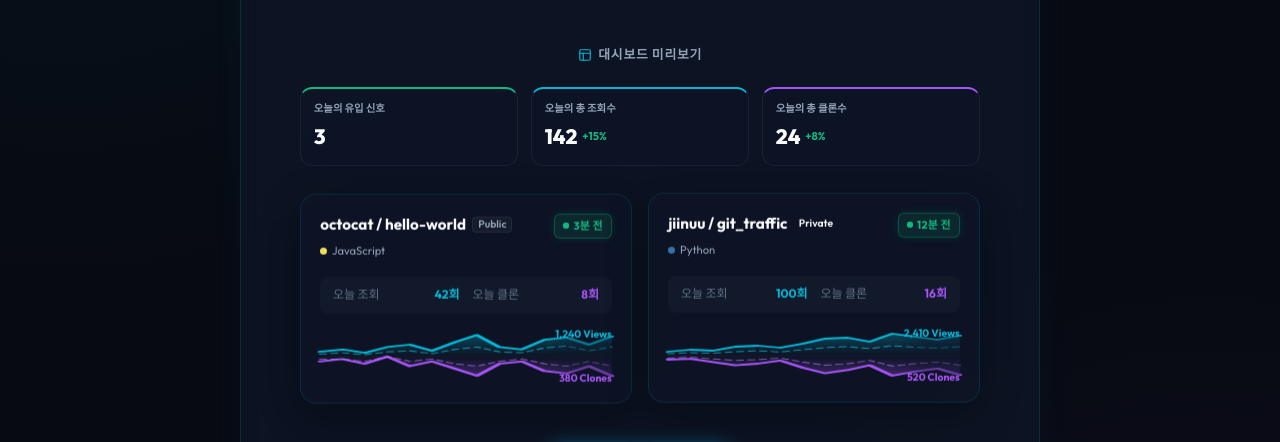
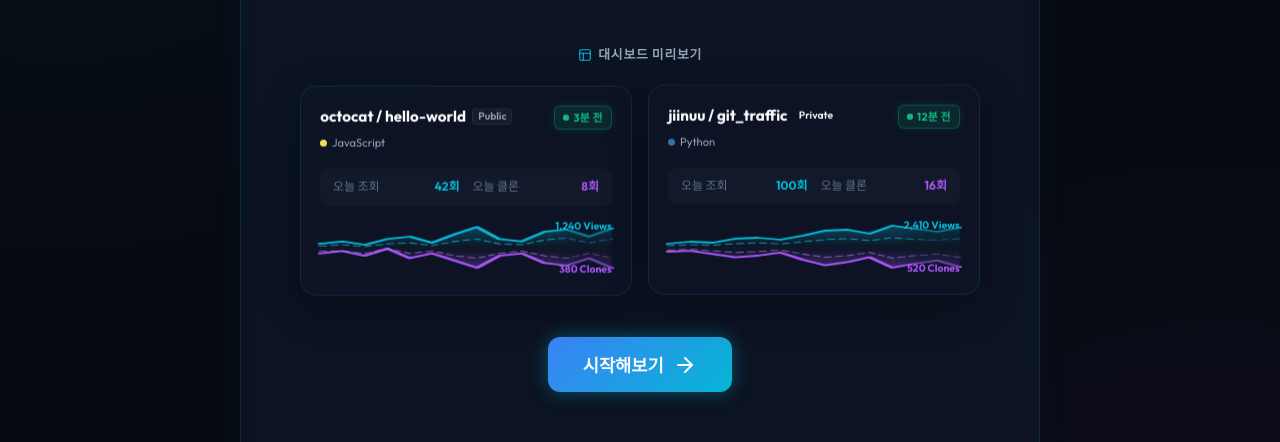
Before and after one commit to jiinuu/git_traffic, a website built with Vite: page index.html in a window 1280 px wide. Shown: the part 349-791 px from the top of the page. Built offline with nearby package versions, Linux system fonts and the light colour scheme; files whose address does not match are found by name.

Commit message:
style: 온보딩 대시보드 미리보기에서 요약 카드 3종 제거

```diff
--- a/index.html
+++ b/index.html
@@ -96,26 +96,6 @@
         <div class="mock-dashboard-preview" style="margin-bottom: 2.5rem; max-width: 680px; width: 100%;">
           <div class="mock-dashboard-title" style="margin-bottom: 0.6rem;">
             <i data-lucide="layout" style="width: 14px; height: 14px; color: var(--accent-cyan); display: inline-block; vertical-align: middle;"></i> 대시보드 미리보기
-          </div>
-
-          <!-- Mock Summary Grid -->
-          <div class="mock-summary-grid" style="display: grid; grid-template-columns: repeat(3, 1fr); gap: 0.8rem; width: 100%; margin-bottom: 1rem;">
-            <div class="mock-summary-card glass-panel" style="padding: 0.8rem; text-align: left; border-top: 2px solid var(--accent-emerald); border-radius: 12px; background: rgba(15, 23, 42, 0.45);">
-              <div style="font-size: 0.65rem; color: var(--text-secondary); margin-bottom: 0.25rem; font-weight: 600;">오늘의 유입 신호</div>
-              <div style="font-size: 1.3rem; font-weight: 800; color: var(--text-primary);">3</div>
-            </div>
-            <div class="mock-summary-card glass-panel" style="padding: 0.8rem; text-align: left; border-top: 2px solid var(--accent-cyan); border-radius: 12px; background: rgba(15, 23, 42, 0.45);">
-              <div style="font-size: 0.65rem; color: var(--text-secondary); margin-bottom: 0.25rem; font-weight: 600;">오늘의 총 조회수</div>
-              <div style="font-size: 1.3rem; font-weight: 800; color: var(--text-primary); display: flex; align-items: center; gap: 0.3rem;">
-                142 <span style="font-size: 0.7rem; color: var(--accent-emerald); font-weight: 700;">+15%</span>
-              </div>
-            </div>
-            <div class="mock-summary-card glass-panel" style="padding: 0.8rem; text-align: left; border-top: 2px solid var(--accent-purple); border-radius: 12px; background: rgba(15, 23, 42, 0.45);">
-              <div style="font-size: 0.65rem; color: var(--text-secondary); margin-bottom: 0.25rem; font-weight: 600;">오늘의 총 클론수</div>
-              <div style="font-size: 1.3rem; font-weight: 800; color: var(--text-primary); display: flex; align-items: center; gap: 0.3rem;">
-                24 <span style="font-size: 0.7rem; color: var(--accent-emerald); font-weight: 700;">+8%</span>
-              </div>
-            </div>
           </div>
 
           <!-- Mock Repo Cards Grid (2 cards side by side) -->
```
